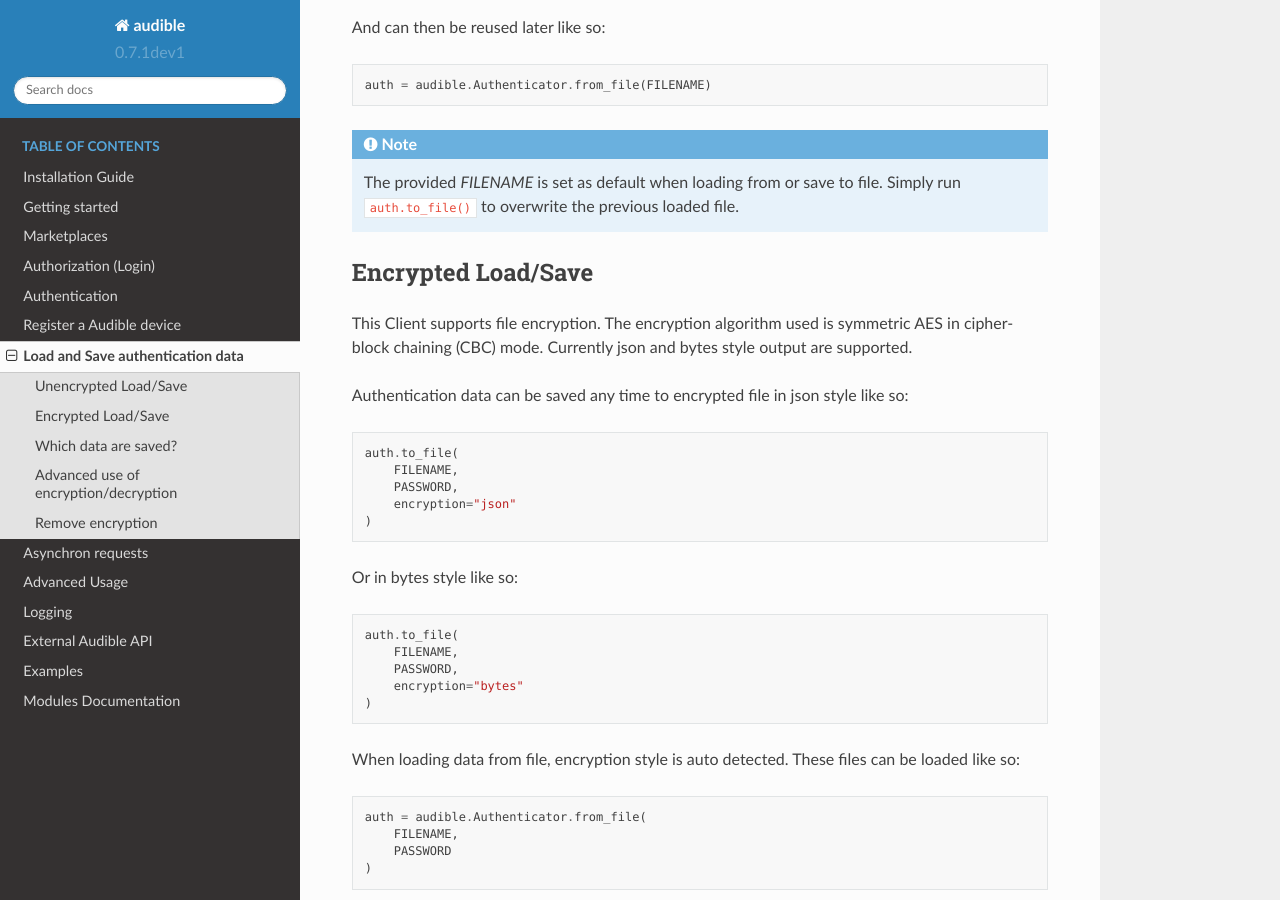
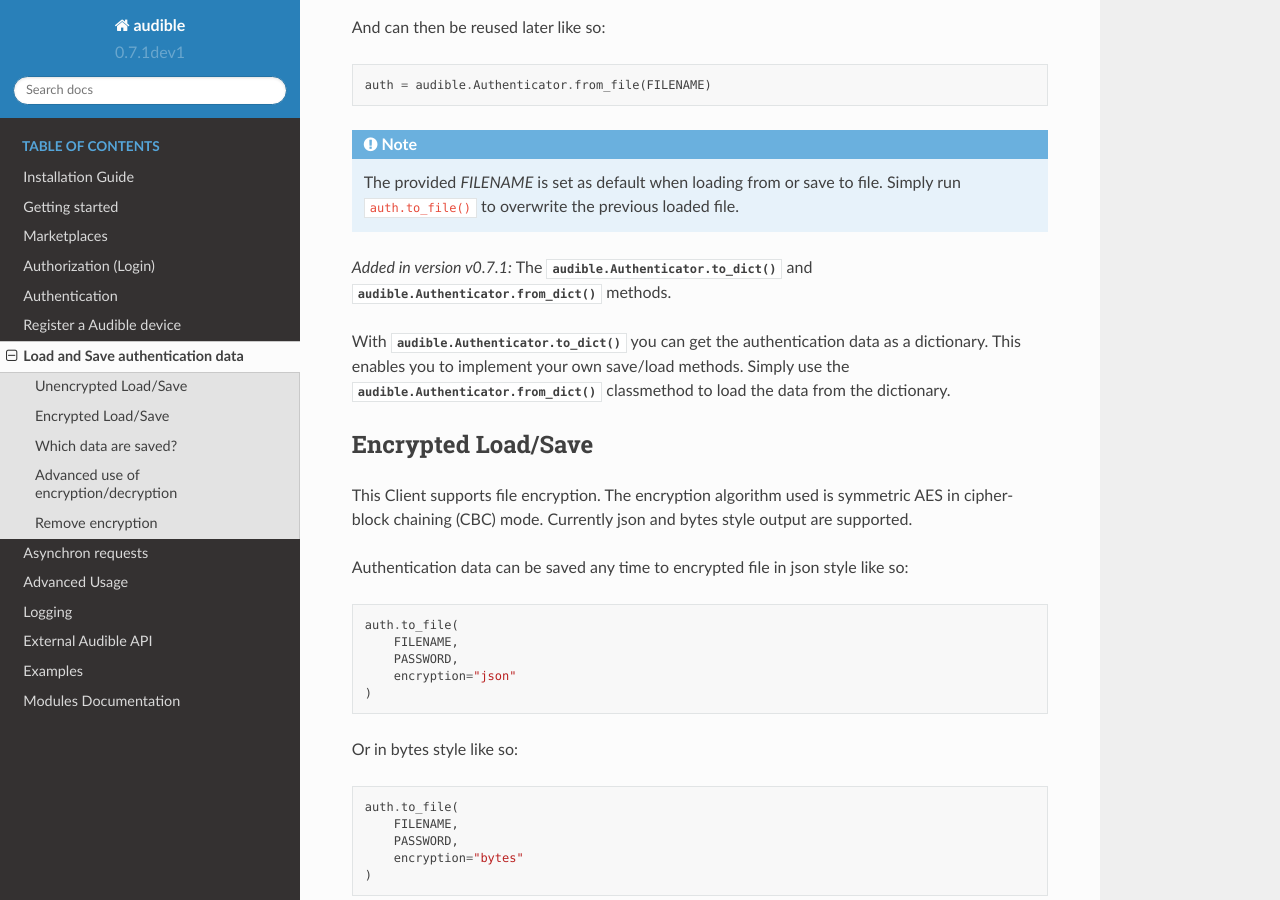
Before and after one commit to mkb79/Audible, a Sphinx documentation site: the page built from docs/source/misc/load_save.rst, in a window 1280 px wide and 900 px high, scrolled down 315 px. Built offline with Sphinx 7.4.7 and the Read the Docs theme 2.0.0, drawn with Linux system fonts in a browser that asks for light colours.

Commit message:
Update docs

```diff
--- a/docs/source/misc/load_save.rst
+++ b/docs/source/misc/load_save.rst
@@ -17,6 +17,15 @@
 
    The provided `FILENAME` is set as default when loading from or save to file.
    Simply run ``auth.to_file()`` to overwrite the previous loaded file.
+
+.. versionadded:: v0.7.1
+
+   The :meth:`audible.Authenticator.to_dict` and :meth:`audible.Authenticator.from_dict` methods.
+
+With :meth:`audible.Authenticator.to_dict` you can get the authentication data as a
+dictionary. This enables you to implement your own save/load methods. Simply
+use the :meth:`audible.Authenticator.from_dict` classmethod to load the data from
+the dictionary.
 
 Encrypted Load/Save
 ===================
```
